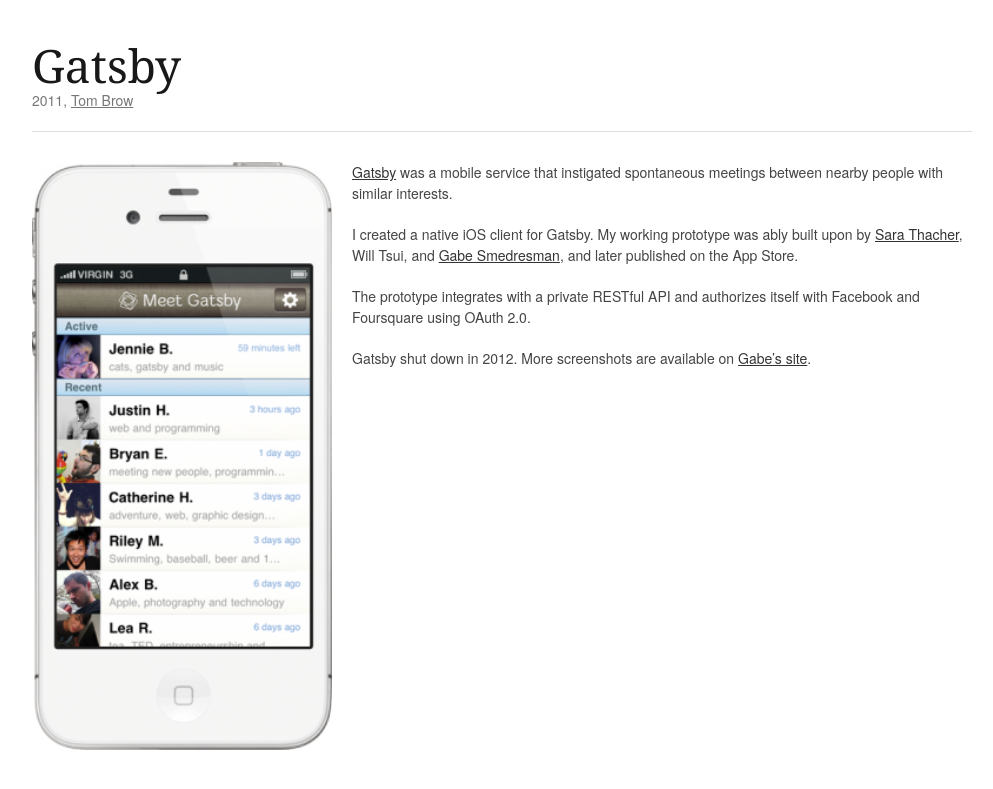
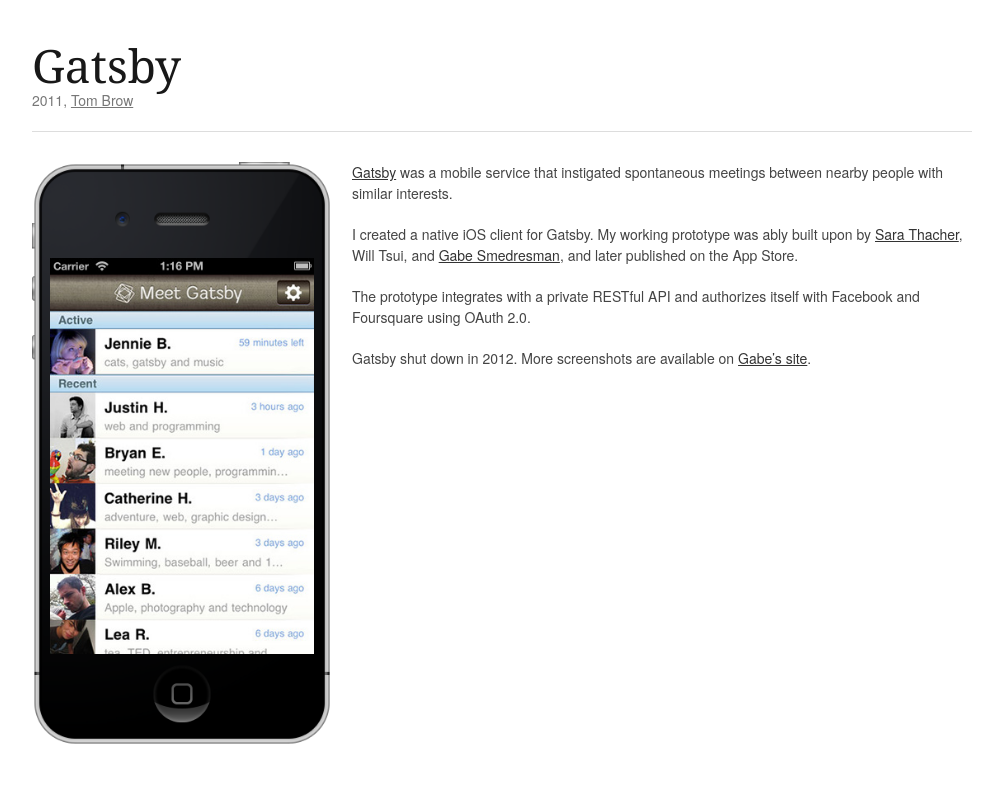
Before and after one commit to brow/rebeccabutler.org, a Jekyll site: the page built from _posts/2011-04-01-gatsby.md, in a window 1280 px wide. Shown: the top 789 px of the page, without its empty margins (138-1131 px from the left). Built offline with Jekyll 4.4.1, drawn with Linux system fonts in a browser that asks for light colours; Markdown is read by kramdown in place of the engine named in the settings.

Commit message:
optionally supply an mp4 demo video for projects

```diff
--- a/_layouts/post.html
+++ b/_layouts/post.html
@@ -10,8 +10,16 @@
     </p>
     <hr />
   </div>
-  <div class="one-third column">
-    <img class="screenshot" src="{{ page.screenshot_url }}" />
+  <div class="one-third column" >
+    <div class="iphone">
+      {% if page.video_mp4_url %}
+        <video autoplay>
+          <source type="video/mp4" src="{{ page.video_mp4_url }}" >
+        </video>
+      {% else %}
+        <img src="{{ page.screenshot_url }}" />
+      {% endif %}
+    </div>
   </div>
   <div class="two-thirds column">
     {{ content }}
--- a/_posts/2011-04-01-gatsby.md
+++ b/_posts/2011-04-01-gatsby.md
@@ -3,7 +3,7 @@
 title:      "Gatsby"
 year:       2011
 subtitle:   "an iOS app for a location-based social network"
-screenshot_url: /images/projects/gatsby/1.png
+screenshot_url: /images/projects/gatsby/1.jpg
 ---
 
 [Gatsby] was a mobile service that instigated spontaneous meetings between
--- a/stylesheets/main.css
+++ b/stylesheets/main.css
@@ -6,6 +6,20 @@
   color: #777;
 }
 
+.post .iphone {
+  background-size: 100% auto;
+  background-image: url(/images/projects/iPhone.png);
+  background-repeat: no-repeat;
+  padding-top: 32%;
+  padding-left: 6%;
+  padding-right: 6%;
+  padding-bottom: 32%;
+}
+
+.post .iphone video, .post .iphone img {
+  width: 100%;
+}
+
 .post img.screenshot {
   width:100%;
   padding-bottom: 20px;
```
Also changed, not shown: _posts/2012-08-01-yardsellr.md (+1 -0 lines), images/projects/gatsby/1.jpg (added), images/projects/gatsby/1.png (deleted), images/projects/iPhone.png (added), images/projects/iefs/1.png, images/projects/yardsellr/1.png, 1 other file.
